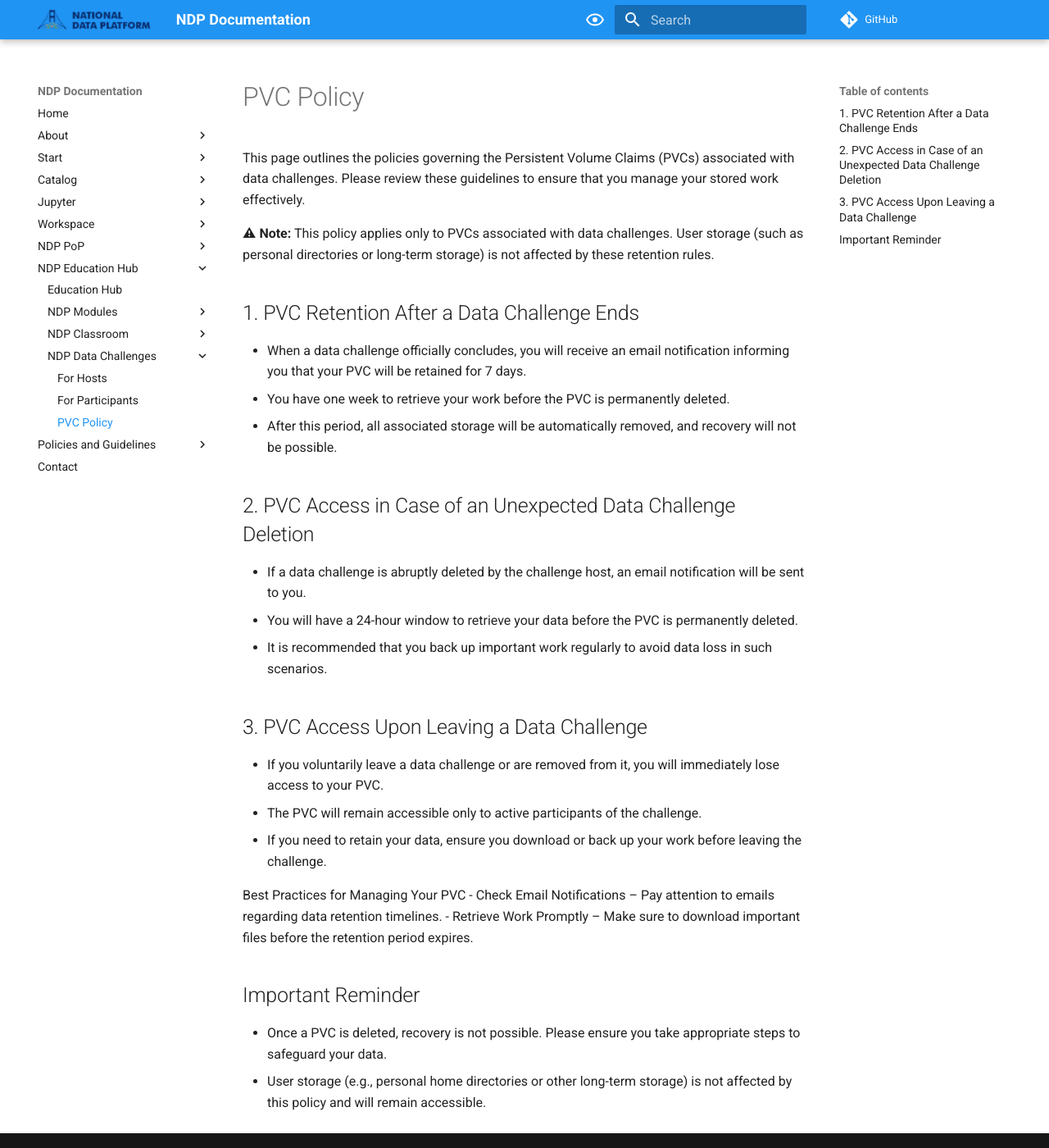
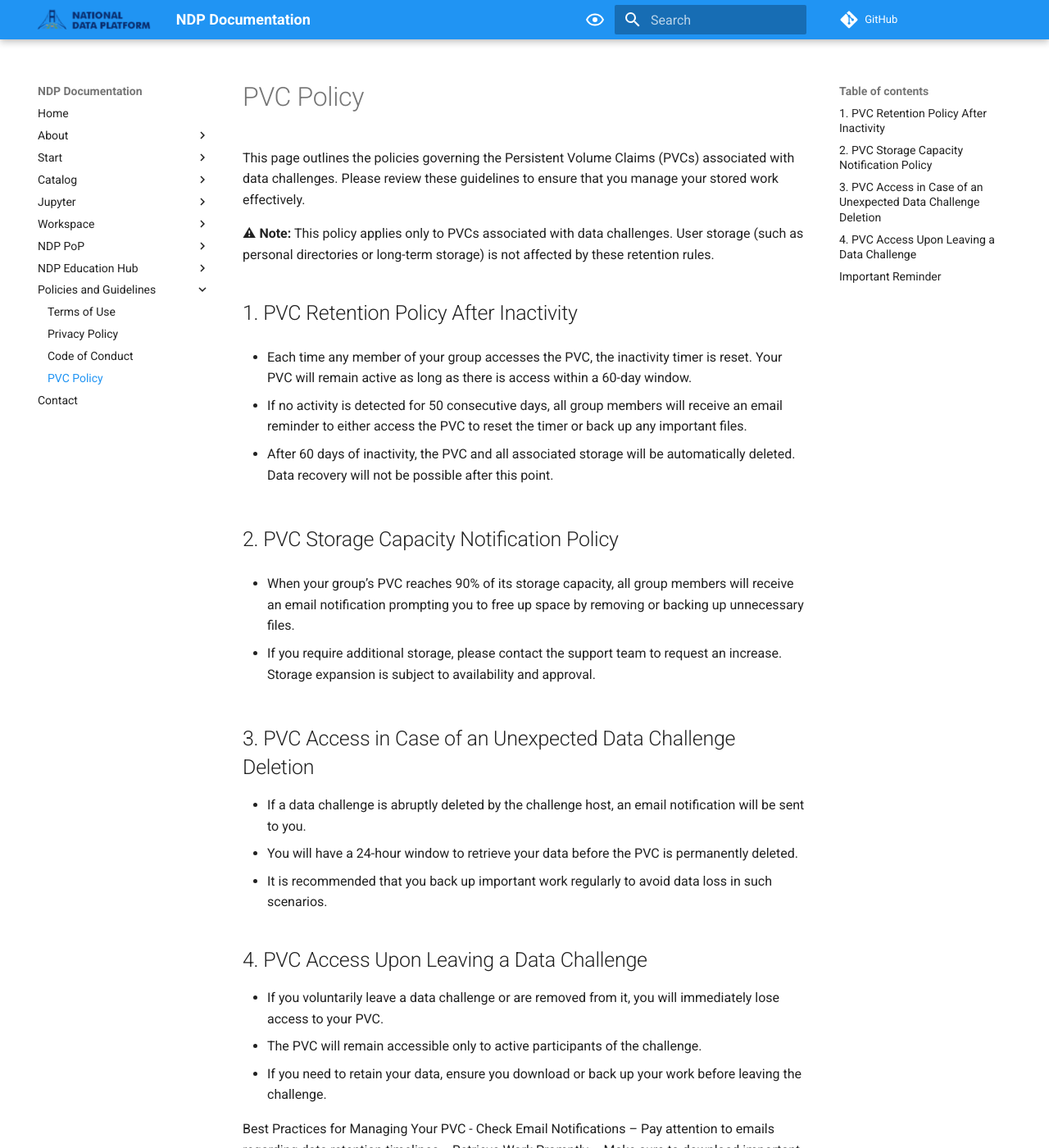
Before and after one commit to national-data-platform/ndp-documentation, an MkDocs documentation site: the page built from docs/policies/pvc-policy.md, in a window 1280 px wide and 1400 px high. Shown: the whole window at 82% size. Built offline with MkDocs 1.6.1 and Material for MkDocs 9.7.7, drawn with Linux system fonts in a browser that asks for light colours.

Commit message:
PVC Policy

```diff
--- a/docs/ndp-classroom/index.md
+++ b/docs/ndp-classroom/index.md
@@ -24,6 +24,9 @@ Information on how to create a NDP Module can be found in this [page](../ndp-mod
 
 Groups are collaborative instances within a classroom of multiple learners working on the same project or assignment. These groups enable students to include additional resources within JupyterHub, such as additional datasets, models or repositories. Each group is provided with shared persistent storage, allowing for collective work and seamless data management.
 
+!!! note "PVC Policy"
+    [Review PVC Policy](../policies/pvc-policy.md)
+
 ### **JupyterHub Service**
 
 The JupyterHub service is the central hub where students perform the majority of their work as part of the classroom experience. It provides a robust environment for coding, testing, and executing AI projects. To enhance functionality, JupyterHub includes an [NDP Widget](../jupyter/widget.md): This extension allows students to integrates the resources from their assigned modules to JupyterHub.
--- a/docs/ndp-data-challenges/participating-in-data-challenge.md
+++ b/docs/ndp-data-challenges/participating-in-data-challenge.md
@@ -58,3 +58,6 @@ Once you join a challenge, follow these steps to maximize your participation:
 
 3. **Avoid File Overwrites**
     - Establish clear team protocols for modifying files to minimize risks of accidental data loss.
+
+!!! note "PVC Policy"
+    [Review PVC Policy](../policies/pvc-policy.md)
--- a/docs/ndp-data-challenges/pvc-policy.md
+++ b/docs/policies/pvc-policy.md
@@ -4,19 +4,27 @@ This page outlines the policies governing the Persistent Volume Claims (PVCs) as
 
 **⚠ Note:** This policy applies only to PVCs associated with data challenges. User storage (such as personal directories or long-term storage) is not affected by these retention rules.
 
-## 1. PVC Retention After a Data Challenge Ends
+## 1. PVC Retention Policy After Inactivity
 
-- When a data challenge officially concludes, you will receive an email notification informing you that your PVC will be retained for 7 days.
-- You have one week to retrieve your work before the PVC is permanently deleted.
-- After this period, all associated storage will be automatically removed, and recovery will not be possible.
+- Each time any member of your group accesses the PVC, the inactivity timer is reset. Your PVC will remain active as long as there is access within a 60-day window.
 
-## 2. PVC Access in Case of an Unexpected Data Challenge Deletion
+- If no activity is detected for 50 consecutive days, all group members will receive an email reminder to either access the PVC to reset the timer or back up any important files.
+
+- After 60 days of inactivity, the PVC and all associated storage will be automatically deleted. Data recovery will not be possible after this point.
+
+## 2. PVC Storage Capacity Notification Policy
+
+- When your group’s PVC reaches 90% of its storage capacity, all group members will receive an email notification prompting you to free up space by removing or backing up unnecessary files.
+
+- If you require additional storage, please contact the support team to request an increase. Storage expansion is subject to availability and approval.
+
+## 3. PVC Access in Case of an Unexpected Data Challenge Deletion
 
 - If a data challenge is abruptly deleted by the challenge host, an email notification will be sent to you.
 - You will have a 24-hour window to retrieve your data before the PVC is permanently deleted.
 - It is recommended that you back up important work regularly to avoid data loss in such scenarios.
 
-## 3. PVC Access Upon Leaving a Data Challenge
+## 4. PVC Access Upon Leaving a Data Challenge
 - If you voluntarily leave a data challenge or are removed from it, you will immediately lose access to your PVC.
 - The PVC will remain accessible only to active participants of the challenge.
 - If you need to retain your data, ensure you download or back up your work before leaving the challenge.
--- a/mkdocs.yml
+++ b/mkdocs.yml
@@ -37,11 +37,11 @@ nav:
     - NDP Data Challenges:
         - For Hosts: ndp-data-challenges/hosting-a-data-challenge.md
         - For Participants: ndp-data-challenges/participating-in-data-challenge.md
-        - PVC Policy: ndp-data-challenges/pvc-policy.md
   - Policies and Guidelines:
         - Terms of Use: policies/terms-of-use.md
         - Privacy Policy: policies/privacy-policy.md
         - Code of Conduct: policies/code-of-conduct.md
+        - PVC Policy: policies/pvc-policy.md
   - Contact: general/contact.md
 
 theme:
```
